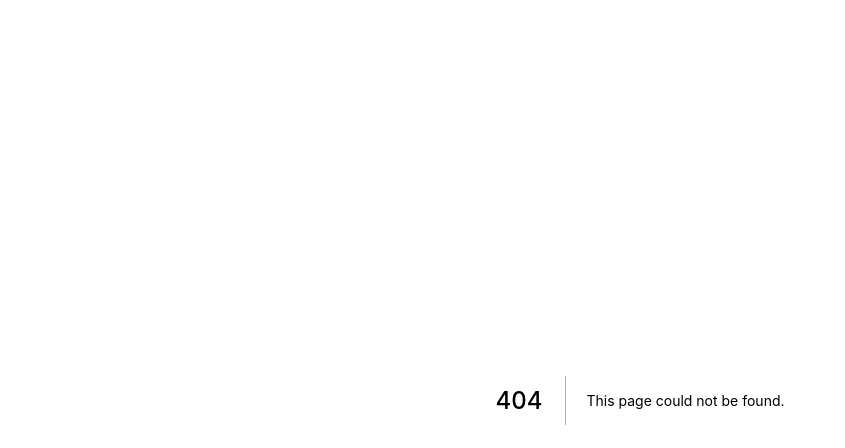
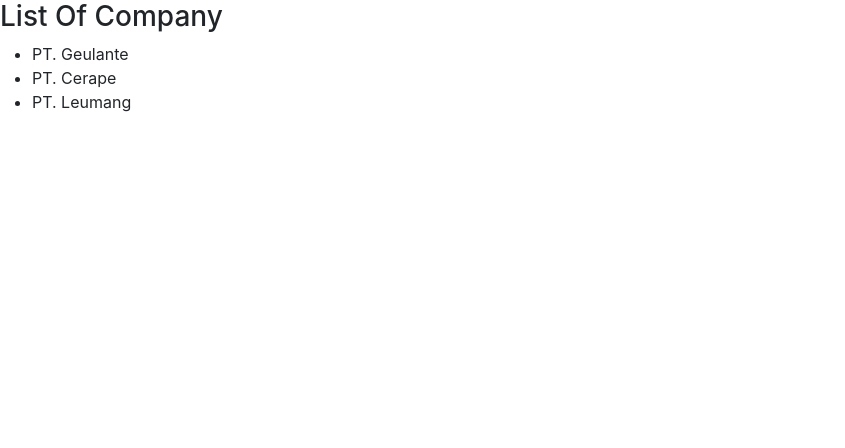
Before and after one commit to putraprdn/SecondHand-Frontend, a Next.js app: page /dashboard in a window 1280 px wide. Before the commit this address had no page. Shown: the top 448 px of the page, without its empty margins (0-845 px from the left). Built offline with nearby package versions, Linux system fonts and the light colour scheme.

Commit message:
add route

```diff
--- a/package.json
+++ b/package.json
@@ -9,6 +9,10 @@
     "lint": "next lint"
   },
   "dependencies": {
+    "bootstrap": "^5.1.3",
+    "carousel": "^0.0.3",
+    "feather-icons": "^4.29.0",
+    "firebase": "^9.8.3",
     "next": "12.1.6",
     "react": "18.2.0",
     "react-dom": "18.2.0"
--- a/pages/_app.js
+++ b/pages/_app.js
@@ -1,7 +1,11 @@
+import 'bootstrap/dist/css/bootstrap.css'
+
 import '../styles/globals.css'
 
 function MyApp({ Component, pageProps }) {
-  return <Component {...pageProps} />
+  return (
+    <Component {...pageProps} />
+  )
 }
 
 export default MyApp
--- /dev/null
+++ b/pages/dashboard/index.js
@@ -0,0 +1,28 @@
+import Link from 'next/link'
+
+const Dashboard = () => {
+    return (
+        <div>
+            <h3>List Of Company</h3>
+            <ul>
+                <li>
+                    <Link href="/company/geulante">
+                        <a>PT. Geulante</a>
+                    </Link>
+                </li>
+                <li>
+                    <Link href="/company/cerape">
+                        <a>PT. Cerape</a>
+                    </Link>
+                </li>
+                <li>
+                    <Link href="/company/leumang">
+                        <a>PT. Leumang</a>
+                    </Link>
+                </li>
+            </ul>
+        </div>
+    )
+}
+
+export default Dashboard;
```
Also changed, not shown: pages/auth/login/index.js (added), pages/auth/register/index.js (added), pages/product/add/index.js (added), pages/product/detail/index.js (added), 1 other file (tests, documents, lock files or other folders).
